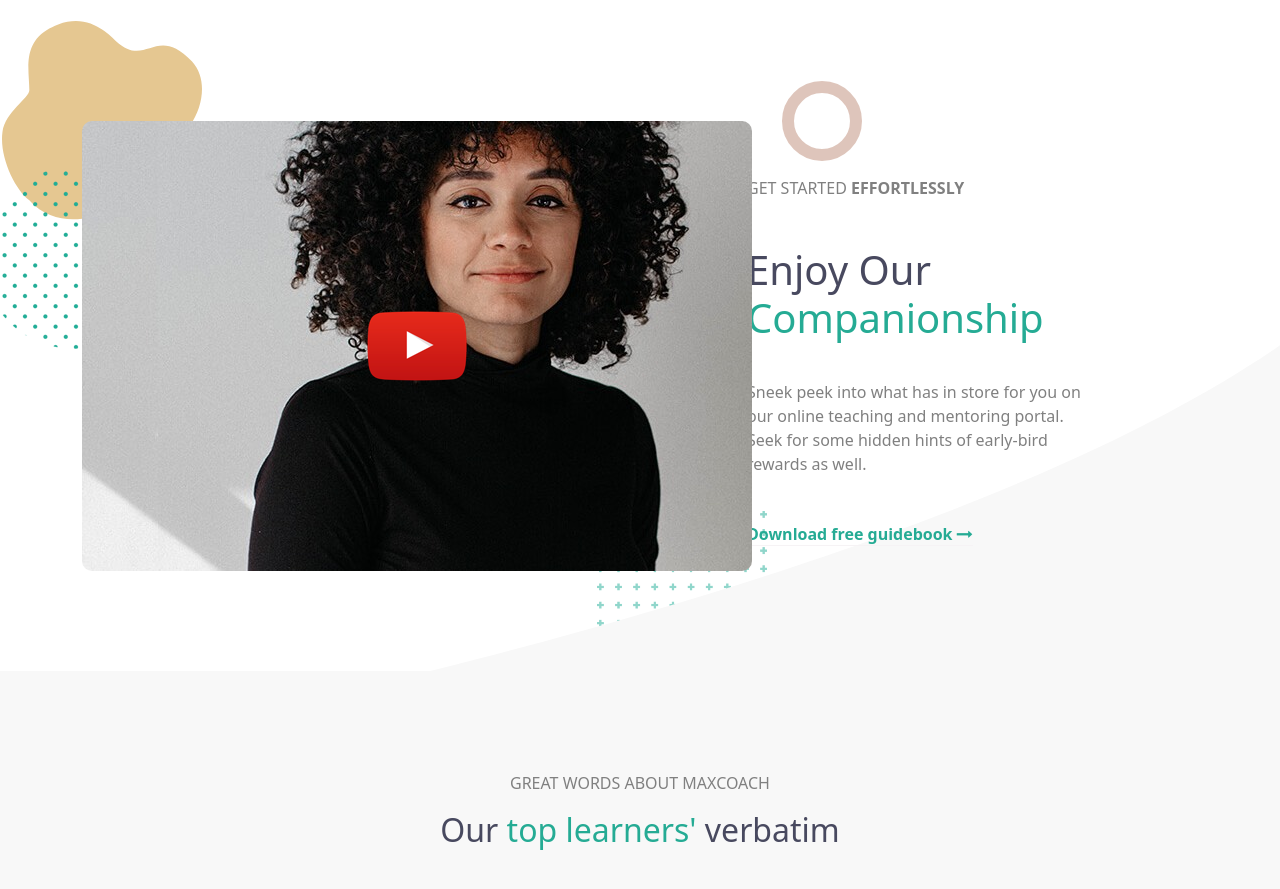
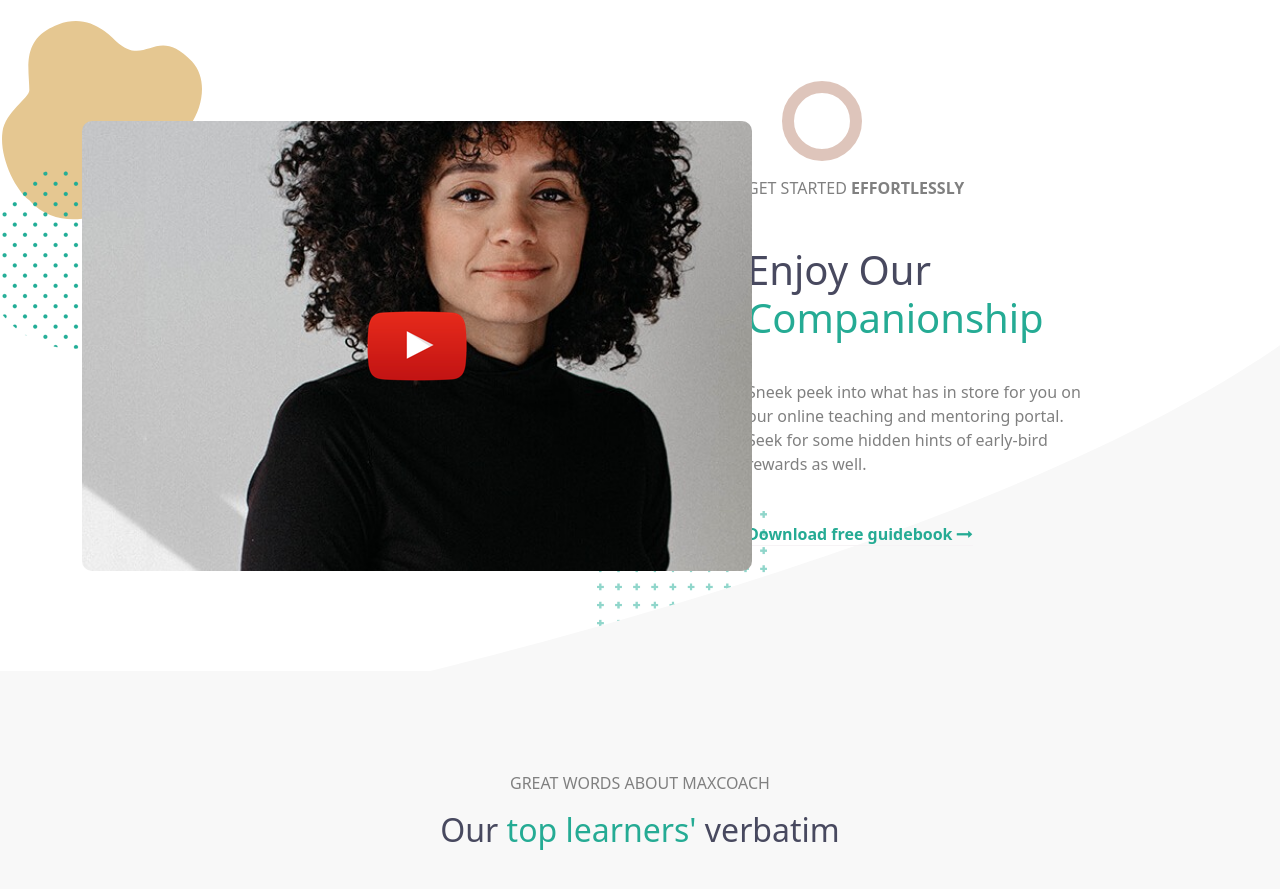
Before and after one commit to Obez99/proj-html-vuejs, a Vue app: page / in a window 1280 px wide. Shown: the part 3020-3909 px from the top of the page. Built offline with nearby package versions, Linux system fonts and the light colour scheme.

Commit message:
Adds transition to video background-image

```diff
--- a/src/styles/videosection.scss
+++ b/src/styles/videosection.scss
@@ -2,9 +2,16 @@
   width: 670px;
   height: 450px;
   background-image: url(../../assets/home-2-popup-video-poster.jpg);
+  background-size: 700px;
+  background-position: center;
   border-radius: 10px;
   cursor: pointer;
   position: relative;
+  transition: all 1s;
+
+  &:hover{
+    background-size: 800px;
+  }
 
   .youtube-button{
     position:absolute;
```
Also changed, not shown: 2 other files (tests, documents, lock files or other folders).
